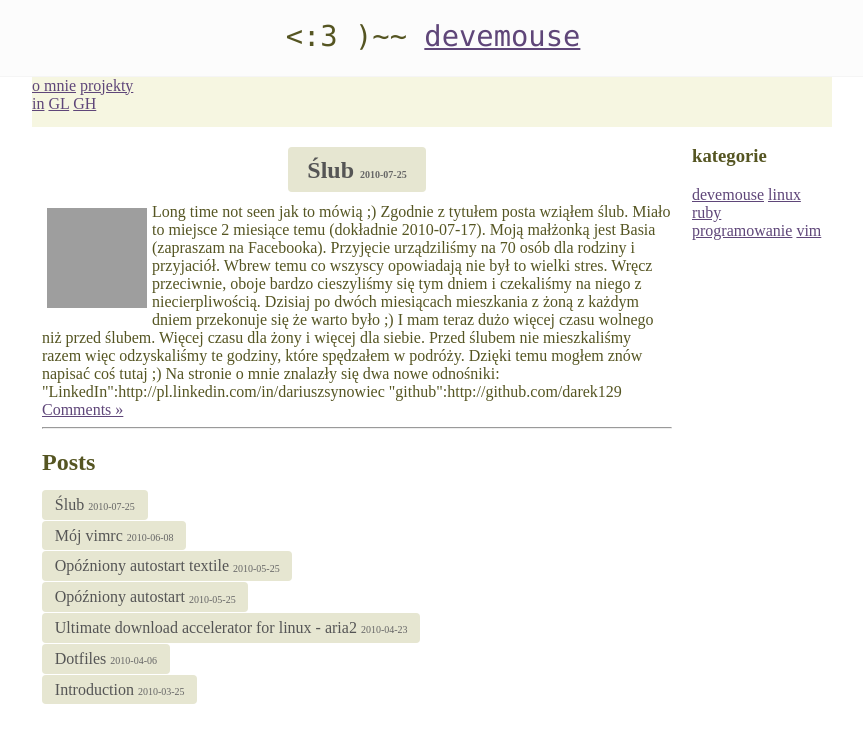
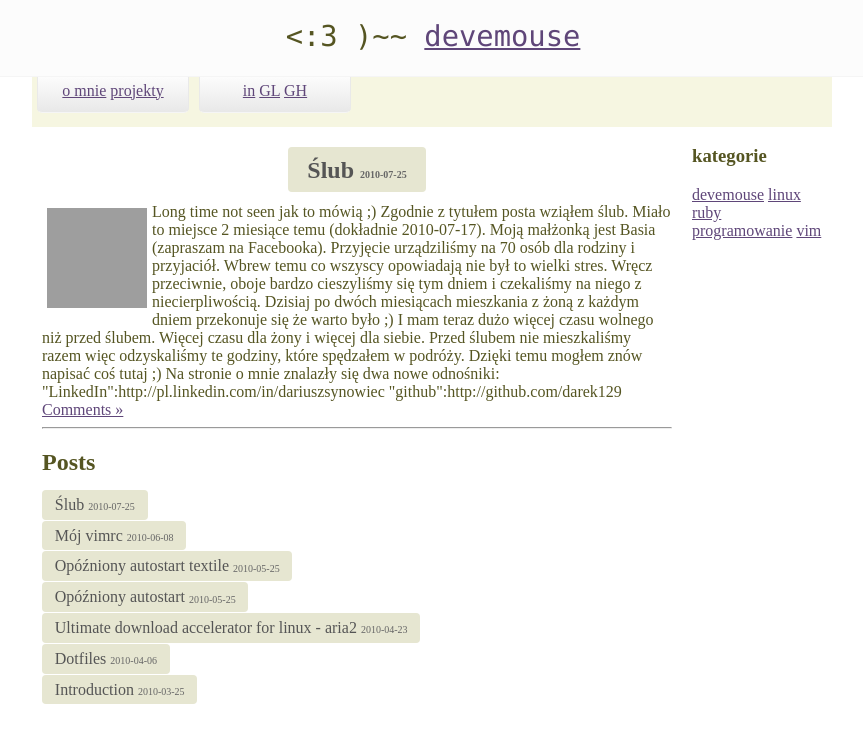
Before and after one commit to devemouse/devemouse.github.com, a Jekyll site: the page built from index.html, in a window 1280 px wide. Shown: the top 743 px of the page, without its empty margins (208-1071 px from the left). Built offline with Jekyll 4.4.1, drawn with Linux system fonts in a browser that asks for light colours; Markdown is read by kramdown in place of the engine named in the settings; grey boxes are pictures that could not be loaded.

Commit message:
some layout updates

```diff
--- a/css/default.css
+++ b/css/default.css
@@ -149,6 +149,31 @@ li.post {
    background: #f6f6e1;
 }
 
+.nav-top div {
+   width:150px;
+   height:30px;
+   margin:5px;
+   margin-top:0px;
+   padding-top:5px;
+   background: #E6E6D1;
+   display:inline;
+   float:left;
+   text-align:center;
+   vertical-align:bottom;
+   background-image: -webkit-gradient(linear, 0% 0, 0% 100%, from(#FCFCFC), to(#E8E8E8));
+   border-bottom-color: #F5F5F5;
+   border-bottom-left-radius: 5px;
+   border-bottom-right-radius: 5px;
+   border-bottom-style: solid;
+   border-bottom-width: 1px;
+   border-left-color: #E9E9E9;
+   border-left-style: solid;
+   border-left-width: 1px;
+   border-right-color: #E9E9E9;
+   border-right-style: solid;
+   border-right-width: 1px;
+}
+
 .nav-top .nav-left {
    width:150px;
    height:30px;
```
